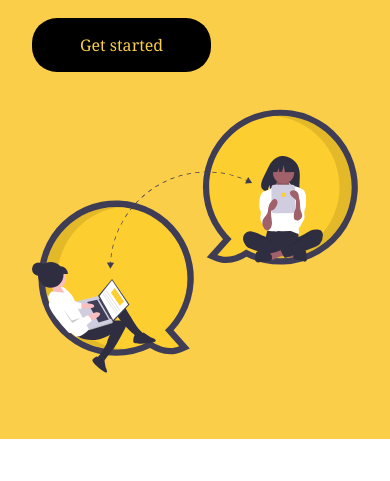
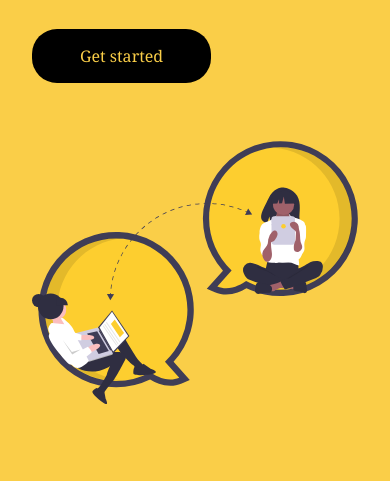
Before and after one commit to Renda02/landing-page, a plain HTML site: page index.html in a window 390 px wide. Shown: the part 443-924 px from the top of the page. Before the commit the page ends 882 px from the top, so only its background shows below. Drawn offline with Linux system fonts and the light colour scheme.

Commit message:
improve styling

```diff
--- a/index.css
+++ b/index.css
@@ -27,6 +27,10 @@ nav a{
     padding: 0 1.5rem;
 }
 
+nav a:hover {
+  color: #fff;
+}
+
 .hero{
     background:#FACE48;
 }
@@ -34,7 +38,7 @@ nav a{
 .container{
     display: grid;
     grid-template-columns:1fr 1fr ;
-    height: 95vh;
+     min-height: 100vh;
      padding: 3rem calc((100vw - 1300px) / 2);
 }
 
@@ -89,6 +93,6 @@ button:hover{
 @media screen and (max-width:760px){
     .container{
         grid-template-columns: 1fr;
-        height: 95vh;
+
     }
 }
```
